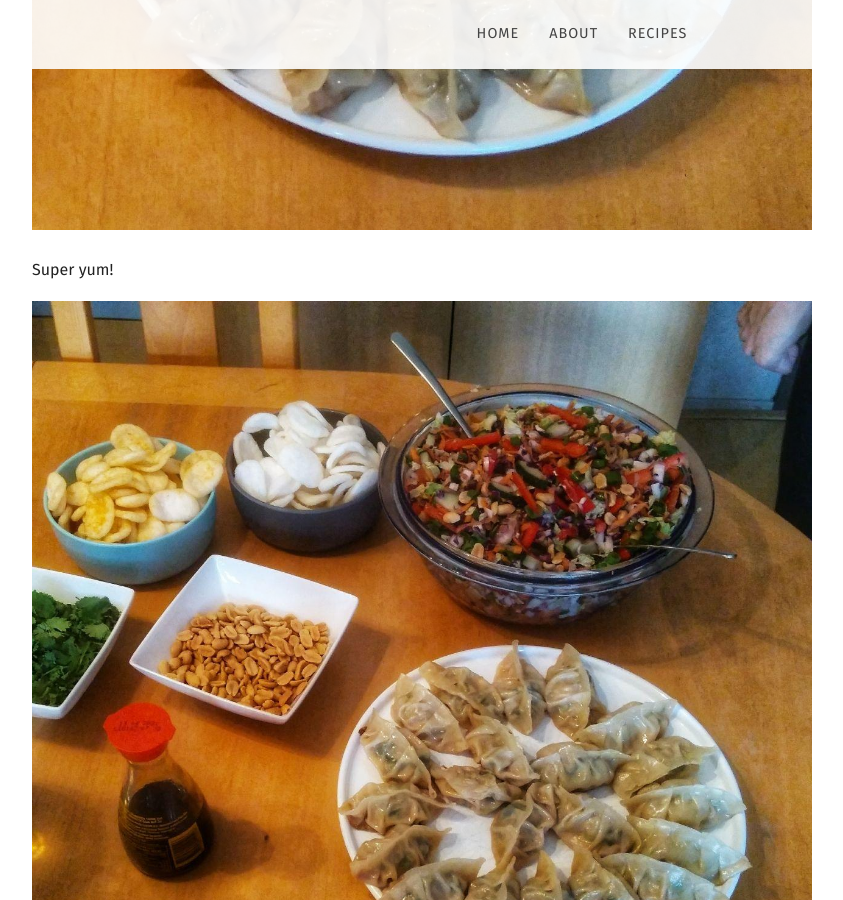
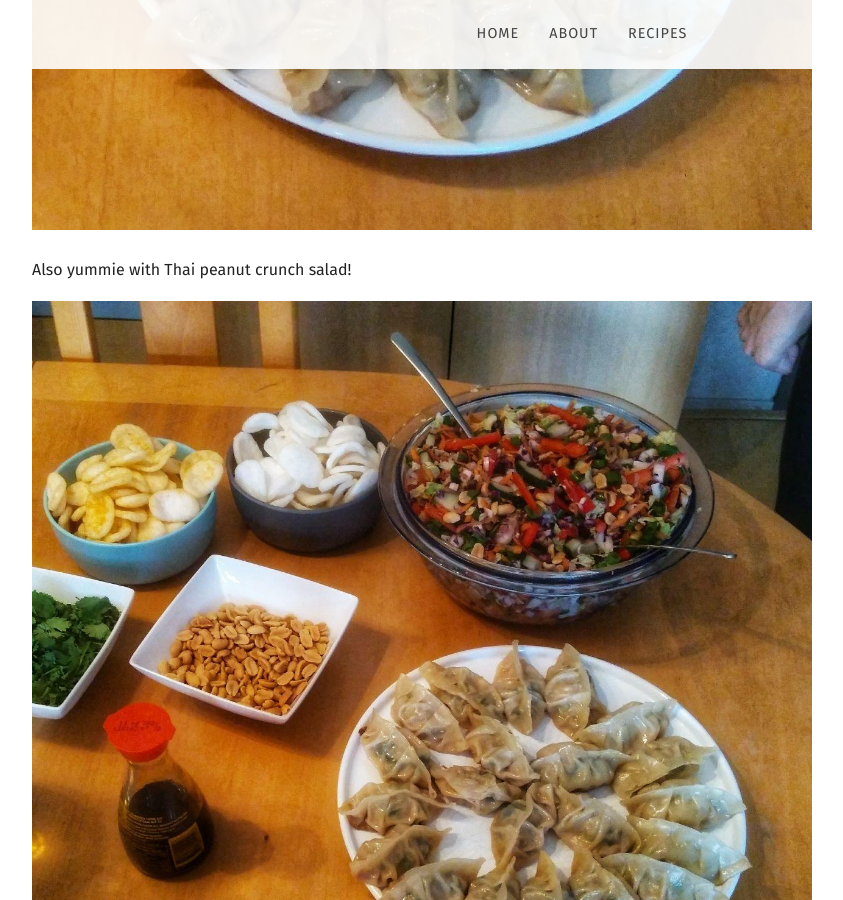
Before and after one commit to shiltemann/recipes, a Jekyll site: the page built from _posts/2018-09-01-pork-dumplings.md, in a window 1280 px wide and 900 px high, scrolled down 800 px. Shown: the whole window, without its empty margins (58-901 px from the left). Built offline with Jekyll 4.4.1, drawn with Linux system fonts in a browser that asks for light colours; nearby versions of some CDN libraries; some web fonts are replaced.

Commit message:
Update 2018-09-01-pork-dumplings.md

```diff
--- a/_posts/2018-09-01-pork-dumplings.md
+++ b/_posts/2018-09-01-pork-dumplings.md
@@ -45,6 +45,6 @@ recipe:
 
 ---
 
-Super yum!
+Also yummie with Thai peanut crunch salad!
 
 ![prep]({{ site.baseurl }}/images/recipes/dumpling.jpg)
```
